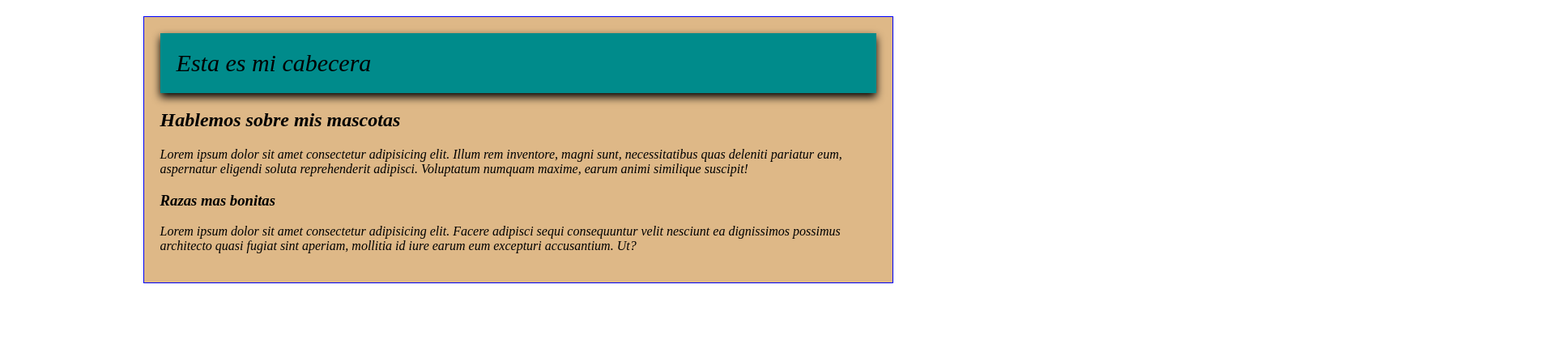
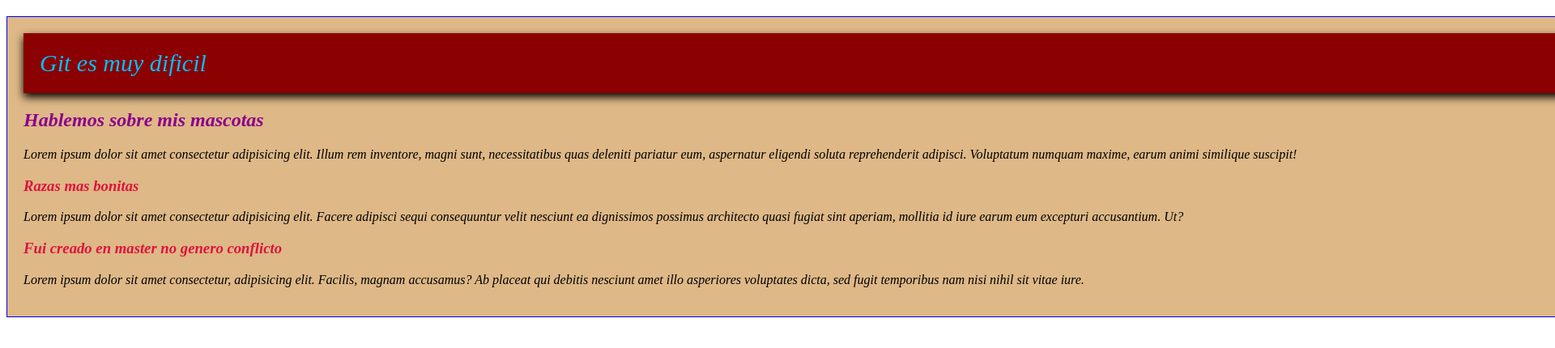
Before and after one commit to tomuer/curso_git, a plain HTML site: page index.html in a window 1280 px wide. Shown: the top 430 px of the page at 81% size, 1920 px wide, since content can reach past the window. Drawn offline with Linux system fonts and the light colour scheme.

Commit message:
cambios iguales del header con valores diferentes y icluyo h3 parrafo mas estilos h3

```diff
--- a/css/estilos.css
+++ b/css/estilos.css
@@ -2,7 +2,7 @@ body{
   font-style: italic;
 }
 .main{
-    width:  70%;
+    width:  600%;
     margin: 20px auto;
     border: 1px solid blue;
     padding: 20px;
@@ -10,11 +10,16 @@ body{
 }
 h2{
     margin-top: 0px;
+    color:darkmagenta
 }
 .encabezado{
-    background-color: darkcyan;
+    background-color: darkred;
+    color: deepskyblue;
     padding: 20px;
     margin-bottom: 20px;
     font-size: 30px;
     box-shadow: 0px 05px 10px black;
 }
+h3{
+    color: crimson;
+}
--- a/index.html
+++ b/index.html
@@ -10,9 +10,13 @@
 <body>
    <div class="main">
        <div class="encabezado">
-           Esta es mi cabecera </div>
+           Git es muy dificil </div>
        <h2>Hablemos sobre mis mascotas</h2>
        <p>Lorem ipsum dolor sit amet consectetur adipisicing elit. Illum rem inventore, magni sunt, necessitatibus quas deleniti pariatur eum, aspernatur eligendi soluta reprehenderit adipisci. Voluptatum numquam maxime, earum animi similique suscipit!</p>
        <h3>Razas mas bonitas</h3><p>Lorem ipsum dolor sit amet consectetur adipisicing elit. Facere adipisci sequi consequuntur velit nesciunt ea dignissimos possimus architecto quasi fugiat sint aperiam, mollitia id iure earum eum excepturi accusantium. Ut?</p>
-</body>
+
+
+<h3>Fui creado en master no genero conflicto</h3>
+<p>Lorem ipsum dolor sit amet consectetur, adipisicing elit. Facilis, magnam accusamus? Ab placeat qui debitis nesciunt amet illo asperiores voluptates dicta, sed fugit temporibus nam nisi nihil sit vitae iure.</p>
+    </body>
 </html>
```
